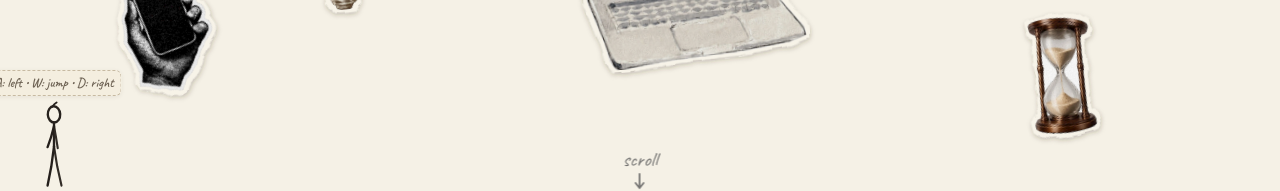
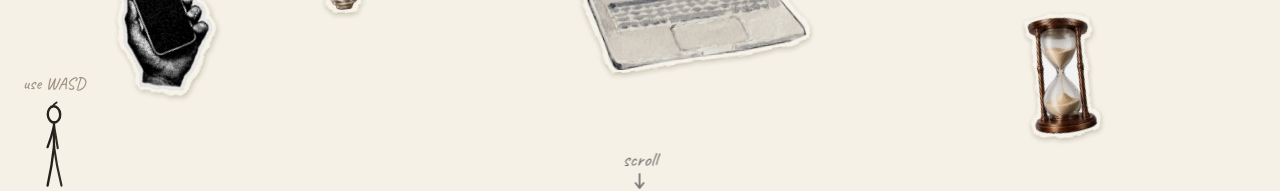
Before and after one commit to saadhana4/online-portfolio, a React (Vite) app: page / in a window 1280 px wide. Shown: the part 590-781 px from the top of the page. Built offline with nearby package versions, Linux system fonts and the light colour scheme.

Commit message:
Update stickman instruction to light 'use WASD' doodle text

```diff
--- a/src/App.css
+++ b/src/App.css
@@ -1407,16 +1407,17 @@
   transform: translateX(-50%);
   white-space: nowrap;
   font-family: var(--font-handwriting, 'Caveat', cursive);
-  font-size: 13.5px;
-  font-weight: 600;
-  color: #72685c;
-  background: rgba(254, 252, 248, 0.94);
-  border: 1px dashed #cfc5b4;
-  padding: 2px 7px;
-  border-radius: 6px;
-  box-shadow: 0 1px 4px rgba(60, 50, 40, 0.08);
+  font-size: 17px;
+  font-weight: 500;
+  color: #a49a8d; /* Gentle, light pencil tone */
+  letter-spacing: 0.3px;
+  background: none;
+  border: none;
+  box-shadow: none;
+  padding: 0;
   transition: opacity 0.4s ease, transform 0.4s ease;
   pointer-events: none;
+  user-select: none;
 }
 
 .stickman-hint.faded {
--- a/src/components/StickMan.tsx
+++ b/src/components/StickMan.tsx
@@ -17,7 +17,7 @@ export const StickMan: React.FC<StickManProps> = ({ isAway = false }) => {
   const legBackRef = useRef<SVGPathElement>(null);
 
   // Responsive hint text (purely keyboard WASD instructions)
-  const [hintText] = useState<string>('A: left  •  W: jump  •  D: right');
+  const [hintText] = useState<string>('use WASD');
 
   // State refs: X position strictly along the bottom of the screen
   const posXRef = useRef<number>(32);
```
